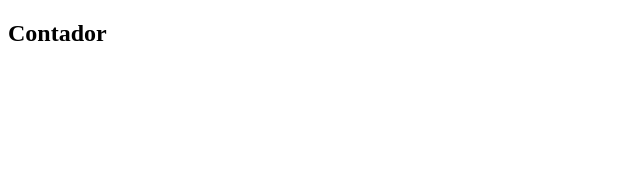
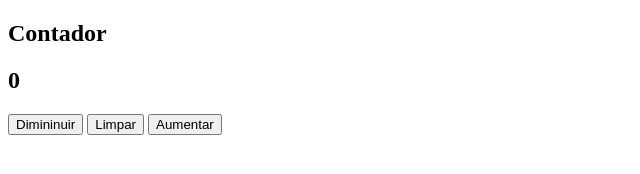
Before and after one commit to denerbatista/contador-html, a plain HTML site: page index.html in a window 1280 px wide. Shown: the whole page, without its empty margins (0-640 px from the left). Drawn offline with Linux system fonts and the light colour scheme.

Commit message:
feat: finaly html structure

```diff
--- a/index.html
+++ b/index.html
@@ -9,6 +9,12 @@
     <main>
         <section>
             <h1>Contador</h1>
+            <h2>0</h2>
+            <div>
+                <button>Dimininuir</button>
+                <button>Limpar</button>
+                <button>Aumentar</button>
+            </div>
         </section>
     </main>
 </body>
```
